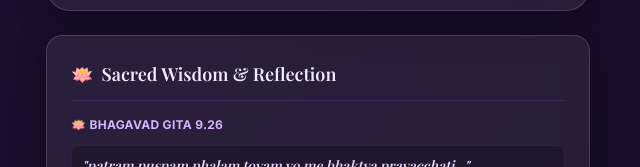
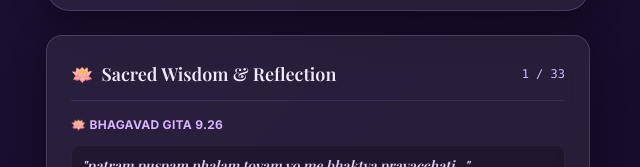
Before and after one commit to dot-360/birthday-special, a plain HTML site: page index.html in a window 1280 px wide. Shown: the part 1873-2040 px from the top of the page, 322-962 px from the left. Drawn offline with nearby package versions, Linux system fonts and the light colour scheme; a web font is replaced by a local one.

Commit message:
Update index.html

```diff
--- a/index.html
+++ b/index.html
@@ -326,6 +326,7 @@
                 <h2 class="text-base sm:text-lg font-serif font-semibold text-lavender-100 flex items-center gap-2">
                     <span>🪷</span> Sacred Wisdom & Reflection
                 </h2>
+                <span id="quoteCounter" class="text-xs text-lavender-300 font-mono">1 / 33</span>
             </div>
 
             <div id="quoteDisplay" class="space-y-3 min-h-[160px] flex flex-col justify-center transition-opacity duration-300">
```
